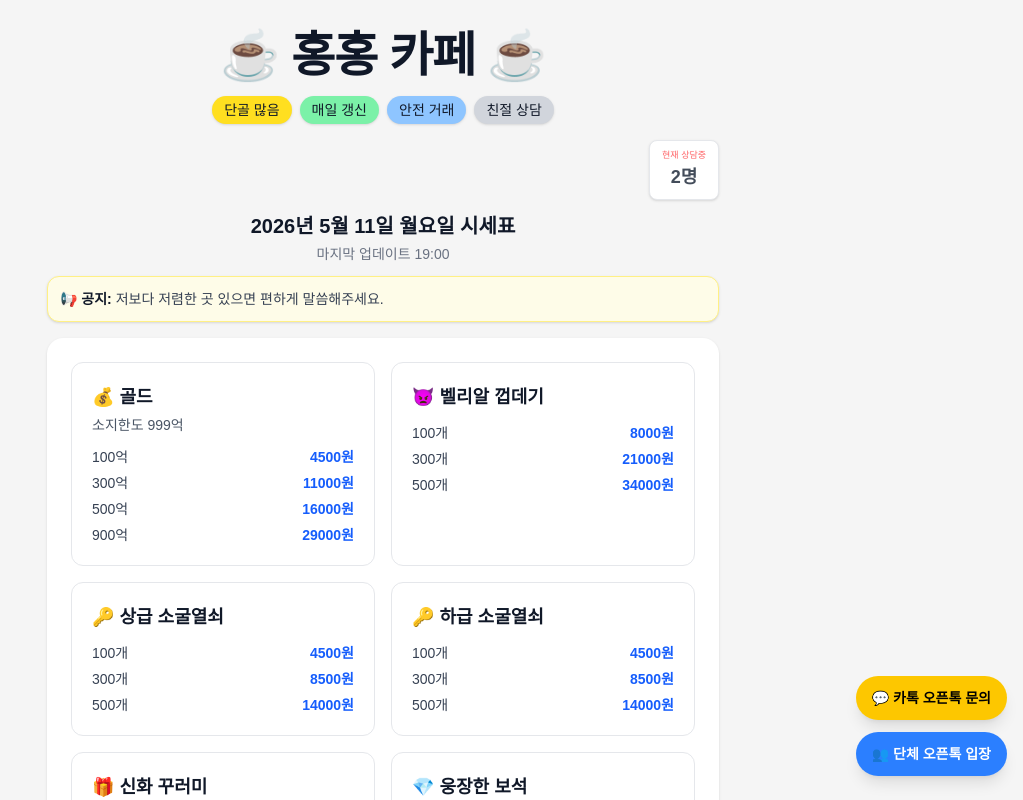
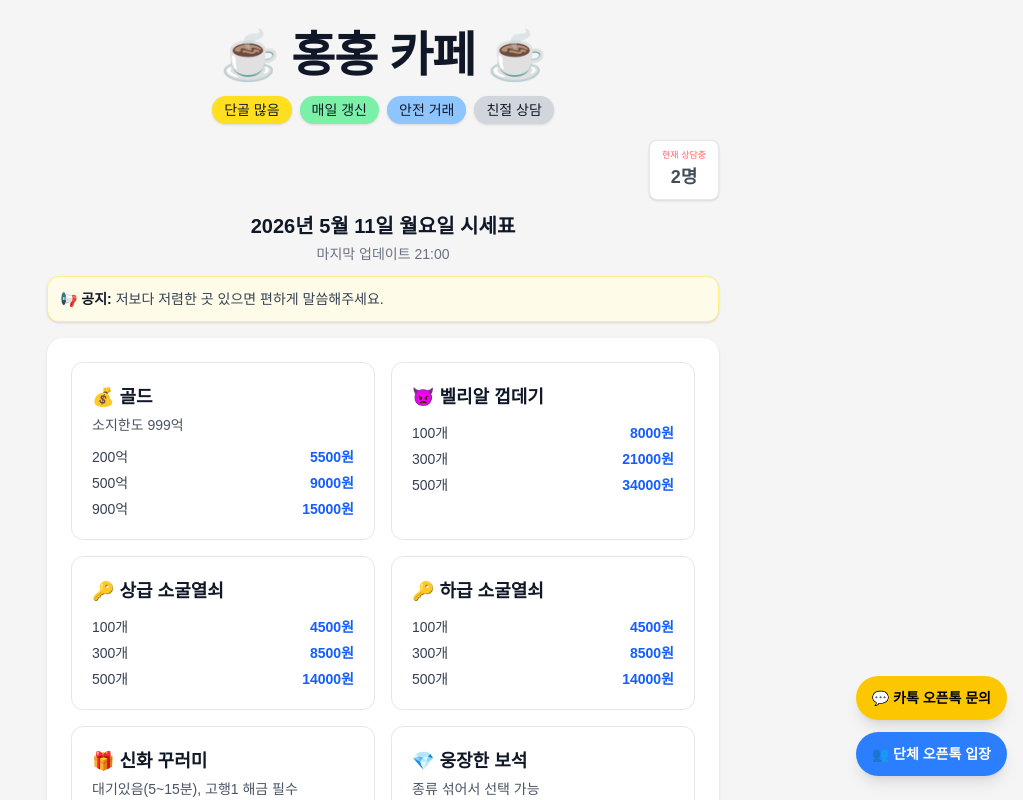
Before and after one commit to kimdohee968-sys/mebu-board, a Next.js app: page / in a window 1280 px wide. Shown: the top 800 px of the page, without its empty margins (257-1280 px from the left). Built offline with nearby package versions, Linux system fonts and the light colour scheme.

Commit message:
update content

```diff
--- a/menus.json
+++ b/menus.json
@@ -4,10 +4,9 @@
     "icon": "coin",
     "desc": "소지한도 999억",
     "prices": [
-      { "qty": "100억", "price": "4500원" },
-      { "qty": "300억", "price": "11000원" },
-      { "qty": "500억", "price": "16000원" },
-      { "qty": "900억", "price": "29000원" }
+      { "qty": "200억", "price": "5500원" },
+      { "qty": "500억", "price": "9000원" },
+      { "qty": "900억", "price": "15000원" }
     ]
   },
   {
--- a/src/app/page.js
+++ b/src/app/page.js
@@ -82,7 +82,7 @@ export default function Home() {
         </p>
 
         <p className="text-xs md:text-sm text-gray-500 mt-1">
-          마지막 업데이트 19:00
+          마지막 업데이트 21:00
         </p>
 
       </div>
```
